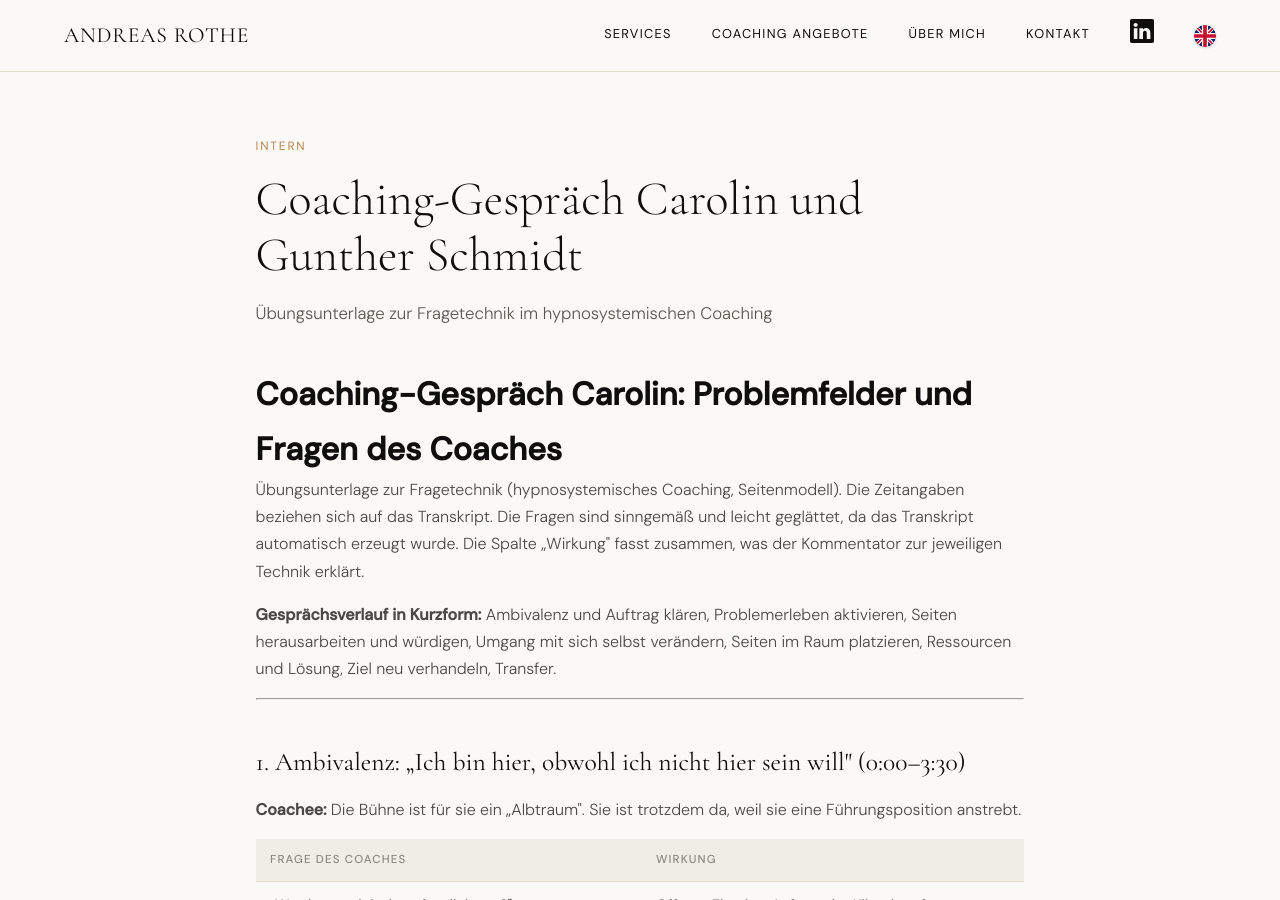
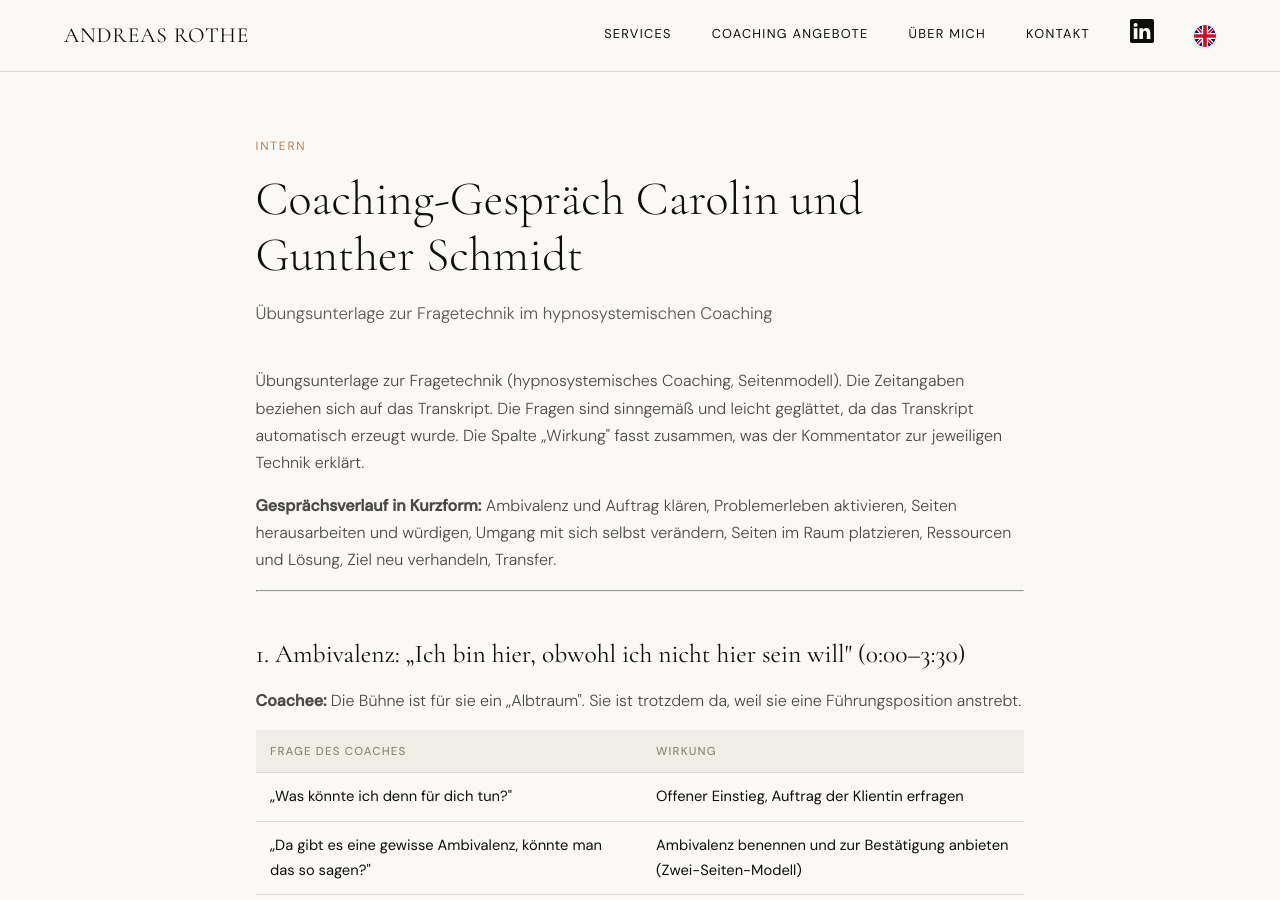
Before and after one commit to arothe161/andreasrothe, a Jekyll site: the page built from intern/hypnosystemischer-ansatz-coaching-1.html, in a window 1280 px wide and 900 px high. Built offline with Jekyll 4.4.1, drawn with Linux system fonts in a browser that asks for light colours.

Commit message:
Update coaching session HTML content

```diff
--- a/intern/hypnosystemischer-ansatz-coaching-1.html
+++ b/intern/hypnosystemischer-ansatz-coaching-1.html
@@ -9,7 +9,6 @@ sitemap: false
 extra_head: '<meta name="robots" content="noindex, nofollow, noarchive">'
 ---
 
-<h1>Coaching-Gespräch Carolin: Problemfelder und Fragen des Coaches</h1>
 <p>Übungsunterlage zur Fragetechnik (hypnosystemisches Coaching, Seitenmodell).
 Die Zeitangaben beziehen sich auf das Transkript. Die Fragen sind sinngemäß und leicht geglättet, da das Transkript automatisch erzeugt wurde. Die Spalte „Wirkung&quot; fasst zusammen, was der Kommentator zur jeweiligen Technik erklärt.</p>
 <p><strong>Gesprächsverlauf in Kurzform:</strong> Ambivalenz und Auftrag klären, Problemerleben aktivieren, Seiten herausarbeiten und würdigen, Umgang mit sich selbst verändern, Seiten im Raum platzieren, Ressourcen und Lösung, Ziel neu verhandeln, Transfer.</p>
```
